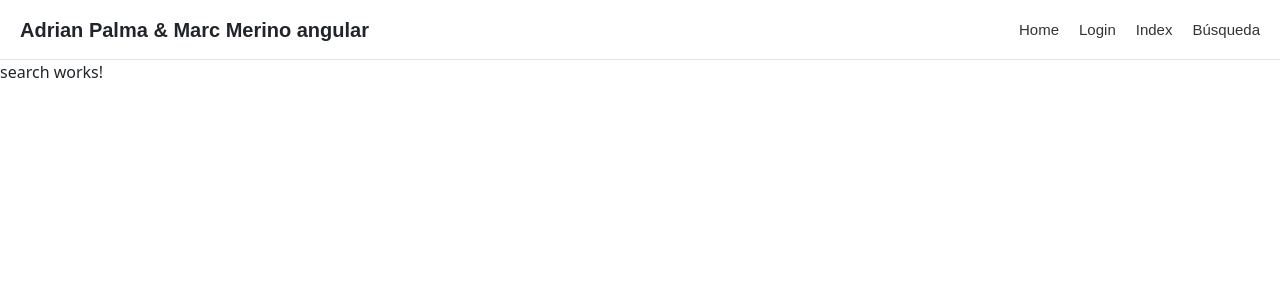
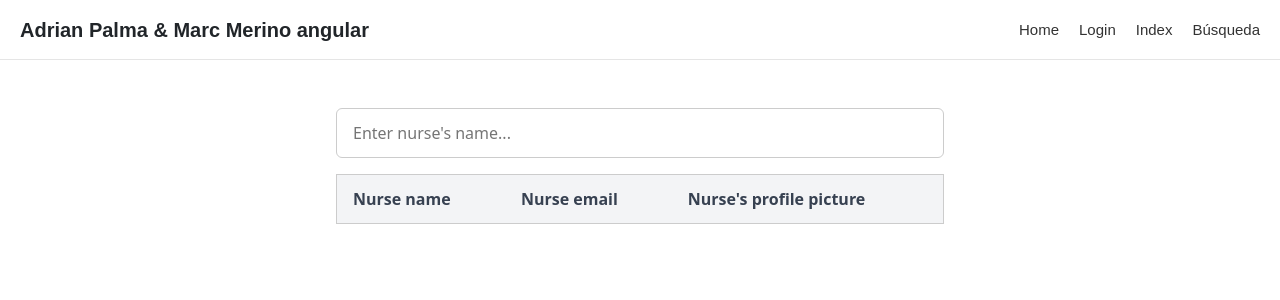
Before and after one commit to AdrianPalmadev/ApiFront, an Angular app: page /search in a window 1280 px wide. Shown: the top 300 px of the page. Built offline with nearby package versions, Linux system fonts and the light colour scheme.

Commit message:
Nurse search

```diff
--- a/src/app/pages/search/search.css
+++ b/src/app/pages/search/search.css
@@ -0,0 +1,49 @@
+.page {
+    max-width: 50dvw;
+    margin: 2rem auto;
+    padding: 1rem;
+}
+
+.search {
+    width: 100%;
+    padding: 0.75rem 1rem;
+    margin-bottom: 1rem;
+    font-size: 1rem;
+    border: 1px solid #ccc;
+    border-radius: 6px;
+    outline: none;
+}
+
+img {
+    height: 120px;
+}
+
+.nurse-table {
+    width: 100%;
+    background-color: white;
+    border: 1px solid #ccc;
+}
+
+.nurse-table thead {
+    background-color: #f3f4f6;
+}
+
+.nurse-table th,
+.nurse-table td {
+    padding: 0.75rem 1rem;
+    text-align: left;
+}
+
+.nurse-table th {
+    font-weight: bold;
+    font-size: 1rem;
+    color: #374151;
+}
+
+.nurse-table tbody tr {
+    border-top: 1px solid #e5e7eb;
+}
+
+.nurse-table tbody tr:nth-child(even) {
+    background-color: #f9fafb;
+}
--- a/src/app/pages/search/search.html
+++ b/src/app/pages/search/search.html
@@ -1,2 +1,28 @@
 <app-header/>
-<p>search works!</p>
+<div class="page">
+    <input
+        type="text"
+        placeholder="Enter nurse's name..."
+        [(ngModel)]="term"
+        class="search"
+    />
+
+    <table class="nurse-table">
+        <thead>
+            <tr>
+                <th>Nurse name</th>
+                <th>Nurse email</th>
+                <th>Nurse's profile picture</th>
+            </tr>
+        </thead>
+        <tbody>
+            @for (nurse of filteredNurses; track $index) {
+                <tr>
+                    <td>{{ nurse.name }}</td>
+                    <td>{{ nurse.email }}</td>
+                    <td><img [src]="nurse.imageUrl" alt="[NO IMAGE]"/></td>
+                </tr>
+            }
+        </tbody>
+    </table>
+</div>
--- a/src/app/pages/search/search.ts
+++ b/src/app/pages/search/search.ts
@@ -1,12 +1,27 @@
 import { Component } from '@angular/core';
+import { CommonModule } from '@angular/common';
 import { Header } from '../../components/header/header';
+import { NurseData } from '../../nursedata';
+import { Nurse } from '../../nurse';
+import { FormsModule } from '@angular/forms';
 
 @Component({
   selector: 'app-search',
-  imports: [Header],
+  imports: [Header, CommonModule, FormsModule],
   templateUrl: './search.html',
   styleUrl: './search.css',
 })
 export class Search {
+  term: string = '';
 
+  constructor(
+    public nurseService: NurseData
+  ) {}
+
+  get filteredNurses(): Nurse[]
+  {
+    const term = this.term.toLowerCase();
+
+    return this.nurseService.getNurses().filter(n => n.name.toLowerCase().includes(term));
+  }
 }
```
Also changed, not shown: 1 other file (tests, documents, lock files or other folders).
